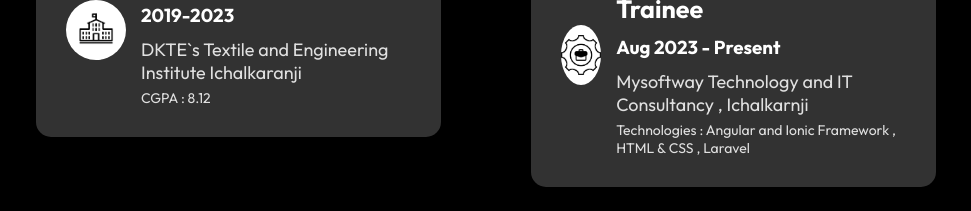
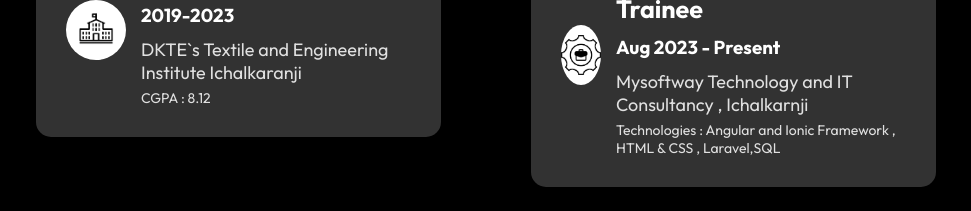
Before and after one commit to varshaalate/Portfolio, a React (Create React App) app: page / in a window 1280 px wide. Shown: the part 2980-3191 px from the top of the page, without its empty margins (154-1125 px from the left). Built offline with nearby package versions, Linux system fonts and the light colour scheme.

Commit message:
Updated src

```diff
--- a/src/Components/Navbar/Newnavbar.jsx
+++ b/src/Components/Navbar/Newnavbar.jsx
@@ -1,4 +1,4 @@
-import React, { useState, useRef, useEffect } from 'react';
+import { useState, useRef, useEffect } from 'react';
 import './Newnavbar.css';
 import underline from '../../assets/nav_underline.svg';
 import AnchorLink from 'react-anchor-link-smooth-scroll';
--- a/src/Components/Services/services.jsx
+++ b/src/Components/Services/services.jsx
@@ -41,7 +41,7 @@
       ];
 
       const experienceData = [
-        {title: 'Full Stack Developer Trainee', Duration: 'Aug 2023 - Present', name:'Mysoftway Technology and IT Consultancy , Ichalkarnji',Tech:'Angular and Ionic Framework , HTML & CSS , Laravel' },
+        {title: 'Full Stack Developer Trainee', Duration: 'Aug 2023 - Present', name:'Mysoftway Technology and IT Consultancy , Ichalkarnji',Tech:'Angular and Ionic Framework , HTML & CSS , Laravel,SQL' },
         // { icon: 'fa-tasks', title: 'Projects', details: 'Details about projects or other work experiences.' },
       ];
 
```
